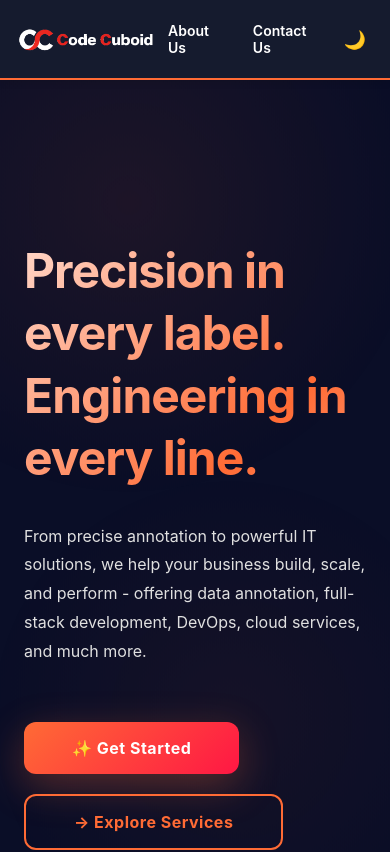
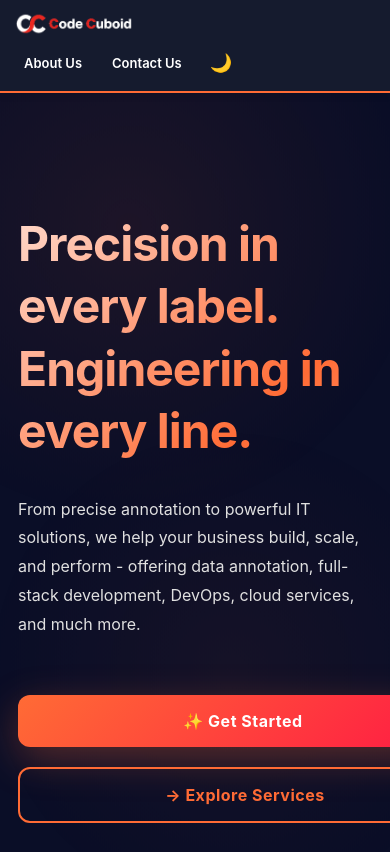
Before and after one commit to codecuboid/codecuboid, a Next.js app: page / in a window 390 px wide. Shown: the top 852 px of the page. Built offline with nearby package versions, Linux system fonts and the light colour scheme.

Commit message:
phase-1: responsive devices feature

```diff
--- a/app/components/FullscreenTabs.tsx
+++ b/app/components/FullscreenTabs.tsx
@@ -129,14 +129,18 @@ export default function FullscreenTabs(){
           </p>
 
           {/* Premium CTA Section */}
-          <div style={{
-            display: 'flex',
-            gap: '20px',
-            alignItems: 'center',
-            flexWrap: 'wrap',
-            animation: 'slideUp 800ms cubic-bezier(0.23, 1, 0.320, 1) 300ms forwards',
-            opacity: 0
-          }}>
+          <div
+            className="hero-cta-row"
+            style={{
+              display: "flex",
+              gap: "20px",
+              alignItems: "center",
+              flexWrap: "wrap",
+              animation:
+                "slideUp 800ms cubic-bezier(0.23, 1, 0.320, 1) 300ms forwards",
+              opacity: 0,
+            }}
+          >
             {/* Primary CTA */}
             <a href="#contact" style={{
               padding: '16px 48px',
@@ -310,7 +314,18 @@ export default function FullscreenTabs(){
       {/* removed duplicate About section - merged into Overview */}
 
       <section id="contact" className="tab-section">
-        <div style={{maxWidth:1000, margin:'0 auto', display:'grid', gridTemplateColumns:'1fr 1fr', gap:48, alignItems:'start', width:'100%'}}>
+        <div
+          className="contact-grid"
+          style={{
+            maxWidth: 1000,
+            margin: "0 auto",
+            display: "grid",
+            gridTemplateColumns: "1fr 1fr",
+            gap: 48,
+            alignItems: "start",
+            width: "100%",
+          }}
+        >
           <div>
             <h1>Contact</h1>
             <p style={{fontSize:'clamp(14px, 2vw, 18px)', color:'var(--text-secondary)', lineHeight:1.8, marginBottom:20}}>Send us a quick overview of your needs, and we’ll build a personalized plan with clear steps, realistic timelines, and upfront pricing.</p>
--- a/app/components/Header.tsx
+++ b/app/components/Header.tsx
@@ -32,7 +32,7 @@ export default function Header() {
 
   return (
     <header className="site-header">
-      <Link href="/" className="brand" style={{textDecoration:'none', display:'flex', gap:'12px', alignItems:'center'}}>
+      <Link href="/" className="brand">
         <img
           src={`${process.env.NEXT_PUBLIC_BASE_PATH || ""}${
             theme === "dark" ? "/images/logoName_light.png" : "/images/logoName_dark.png"
--- a/app/globals.css
+++ b/app/globals.css
@@ -92,6 +92,7 @@ body {
   display: flex;
   gap: 12px;
   align-items: center;
+  text-decoration: none;
 }
 
 .brand .logo {
@@ -770,16 +771,18 @@ body[data-section="contact"] {
 
 @media (max-width: 768px) {
   .site-header {
-    padding: 12px 16px;
+    padding: 10px 14px;
+    flex-wrap: wrap;
   }
 
   .nav-links {
-    gap: 12px;
-    font-size: 14px;
+    gap: 10px;
+    font-size: 13px;
+    flex-wrap: wrap;
   }
 
   .nav-links a {
-    padding: 8px 10px;
+    padding: 6px 8px;
   }
 
   .tab-section {
@@ -815,3 +818,50 @@ body[data-section="contact"] {
     padding: 24px 16px;
   }
 }
+
+@media (max-width: 600px) {
+  .site-header {
+    flex-direction: column;
+    align-items: flex-start;
+    gap: 8px;
+  }
+
+  .brand .logo {
+    width: 120px;
+    height: auto;
+  }
+
+  .nav-links {
+    width: 100%;
+    justify-content: flex-start;
+  }
+
+  .hero-section {
+    padding: 80px 18px 32px 18px;
+  }
+
+  .hero-section h1 {
+    font-size: clamp(30px, 8vw, 40px);
+    text-align: left;
+  }
+
+  .hero-section p {
+    text-align: left;
+  }
+
+  .hero-cta-row {
+    flex-direction: column;
+    align-items: stretch !important;
+  }
+
+  .hero-cta-row a {
+    width: 100%;
+    justify-content: center;
+    text-align: center;
+  }
+
+  .contact-grid {
+    grid-template-columns: 1fr !important;
+    gap: 24px;
+  }
+}
```
